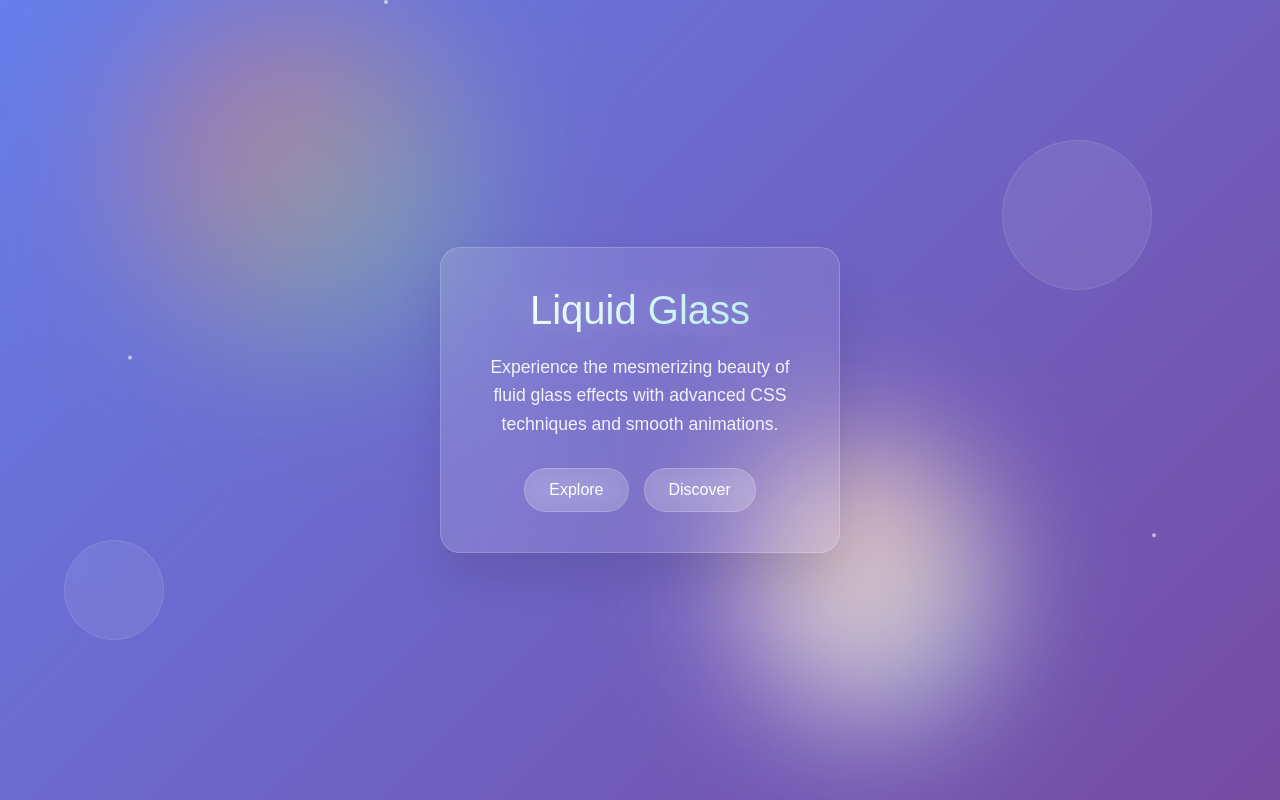
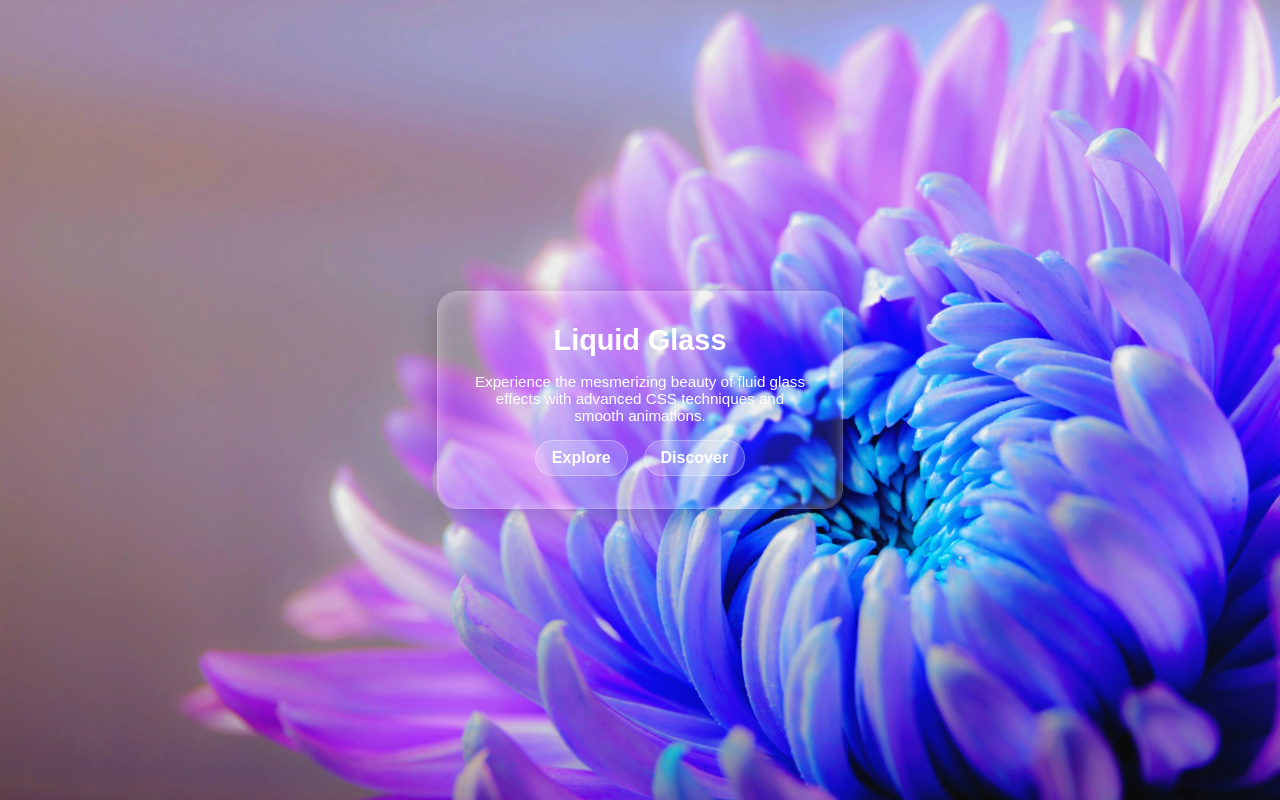
Before and after one commit to Rayiumir/liquid-glass, a plain HTML site: page index.html in a window 1280 px wide. Drawn offline with Linux system fonts and the light colour scheme.

Commit message:
Add img - Update to v2.0.0

```diff
--- a/index.html
+++ b/index.html
@@ -1,44 +1,40 @@
 <!DOCTYPE html>
 <html lang="en">
+
 <head>
-    <meta charset="UTF-8">
-    <meta name="viewport" content="width=device-width, initial-scale=1.0">
-    <title>Liquid Glass</title>
+    <meta charset="UTF-8" />
+    <meta name="viewport" content="width=device-width, initial-scale=1.0" />
+    <title>Liquid Glass Card</title>
     <link rel="stylesheet" href="style.css">
 </head>
+
 <body>
-    <!-- Animated background blobs -->
-    <div class="bg-blob blob1"></div>
-    <div class="bg-blob blob2"></div>
-    <div class="bg-blob blob3"></div>
 
-    <!-- Floating glass orbs -->
-    <div class="glass-orb orb1"></div>
-    <div class="glass-orb orb2"></div>
+    <svg xmlns="http://www.w3.org/2000/svg" width="0" height="0" style="position:absolute; overflow:hidden">
+        <defs>
+            <filter id="glass-distortion" x="0%" y="0%" width="100%" height="100%">
+                <feTurbulence type="fractalNoise" baseFrequency="0.008 0.008" numOctaves="2" seed="92" result="noise" />
+                <feGaussianBlur in="noise" stdDeviation="2" result="blurred" />
+                <feDisplacementMap in="SourceGraphic" in2="blurred" scale="77" xChannelSelector="R"
+                    yChannelSelector="G" />
+            </filter>
+        </defs>
+    </svg>
 
-    <!-- Floating particles -->
-    <div class="particle" style="left: 10%; animation-delay: 0s;"></div>
-    <div class="particle" style="left: 20%; animation-delay: -2s;"></div>
-    <div class="particle" style="left: 30%; animation-delay: -4s;"></div>
-    <div class="particle" style="left: 40%; animation-delay: -6s;"></div>
-    <div class="particle" style="left: 50%; animation-delay: -8s;"></div>
-    <div class="particle" style="left: 60%; animation-delay: -10s;"></div>
-    <div class="particle" style="left: 70%; animation-delay: -12s;"></div>
-    <div class="particle" style="left: 80%; animation-delay: -14s;"></div>
-    <div class="particle" style="left: 90%; animation-delay: -16s;"></div>
-
-    <!-- Main content -->
     <div class="container">
         <div class="glass-card">
-            <div class="glass-content">
-                <h1 class="glass-title">Liquid Glass</h1>
-                <p class="glass-subtitle">Experience the mesmerizing beauty of fluid glass effects with advanced CSS techniques and smooth animations.</p>
-                <div class="glass-buttons">
-                    <a href="#" class="glass-btn">Explore</a>
-                    <a href="#" class="glass-btn">Discover</a>
-                </div>
+            <h1 class="glass-title">Liquid Glass</h1>
+            <p class="glass-subtitle">
+                Experience the mesmerizing beauty of fluid glass effects with advanced CSS techniques and smooth
+                animations.
+            </p>
+            <div class="glass-buttons">
+                <a href="#" class="glass-btn">Explore</a>
+                <a href="#" class="glass-btn">Discover</a>
             </div>
         </div>
     </div>
+
 </body>
+
 </html>
--- a/style.css
+++ b/style.css
@@ -1,298 +1,98 @@
 /*
 * Name Theme: Liquid Glass
 * Author: Raymond Baghumian
-* Version: 1.0.0
- */
-* {
+* Version: 2.0.0
+*/
+
+body {
     margin: 0;
     padding: 0;
-    box-sizing: border-box;
+    height: 100vh;
+    font-family: sans-serif;
+    background: url(./img/chrysanthemum.jpg) center center;
+    background-size: 100%;
+    display: flex;
+    align-items: center;
+    justify-content: center;
 }
 
-body {
-    min-height: 100vh;
-    background: linear-gradient(135deg, #667eea 0%, #764ba2 100%);
+.container {
+    position: relative;
+    z-index: 1;
+}
+
+.glass-card {
+    position: relative;
+    width: 340px;
+    padding: 2rem;
+    border-radius: 20px;
+    isolation: isolate;
+    transition: all 0.3s cubic-bezier(0.4, 0, 0.2, 1);
+    box-shadow: 0px 6px 24px rgba(0, 0, 0, 0.2);
+    backdrop-filter: blur(1px);
+    -webkit-backdrop-filter: blur(1px);
+    border: 1px solid rgba(255, 255, 255, 0.3);
+    color: white;
+    text-align: center;
+    z-index: 0;
     overflow: hidden;
-    font-family: 'Arial', sans-serif;
+}
+
+.glass-card::before {
+    content: '';
+    position: absolute;
+    inset: 0;
+    z-index: 0;
+    border-radius: 20px;
+    box-shadow: inset 0 0 20px -5px rgba(255, 255, 255, 0.6);
+    background: rgba(255, 255, 255, 0.05);
+}
+
+.glass-card::after {
+    content: '';
+    position: absolute;
+    inset: 0;
+    z-index: -1;
+    border-radius: 28px;
+    backdrop-filter: blur(8px);
+    filter: url(#glass-distortion);
+    isolation: isolate;
+}
+
+.glass-title {
+    margin: 0;
+    font-size: 1.8rem;
+    z-index: 2;
     position: relative;
 }
 
-/* Animated background blobs */
-.bg-blob {
-    position: absolute;
-    border-radius: 50%;
-    filter: blur(70px);
-    animation: float 20s infinite ease-in-out;
-    opacity: 0.7;
+.glass-subtitle {
+    font-size: 0.95rem;
+    margin: 1rem 0;
+    z-index: 2;
+    position: relative;
 }
 
-.blob1 {
-    width: 300px;
-    height: 300px;
-    background: linear-gradient(45deg, #ff6b6b, #4ecdc4);
-    top: 10%;
-    left: 10%;
-    animation-delay: 0s;
-}
-
-.blob2 {
-    width: 250px;
-    height: 250px;
-    background: linear-gradient(45deg, #a8edea, #fed6e3);
-    top: 60%;
-    right: 20%;
-    animation-delay: -7s;
-}
-
-.blob3 {
-    width: 200px;
-    height: 200px;
-    background: linear-gradient(45deg, #ffecd2, #fcb69f);
-    bottom: 20%;
-    left: 60%;
-    animation-delay: -14s;
-}
-
-@keyframes float {
-
-    0%,
-    100% {
-        transform: translate(0, 0) rotate(0deg) scale(1);
-    }
-
-    25% {
-        transform: translate(30px, -50px) rotate(90deg) scale(1.1);
-    }
-
-    50% {
-        transform: translate(-20px, 20px) rotate(180deg) scale(0.9);
-    }
-
-    75% {
-        transform: translate(-50px, -30px) rotate(270deg) scale(1.05);
-    }
-}
-
-/* Main container */
-.container {
+.glass-buttons {
     display: flex;
     justify-content: center;
-    align-items: center;
-    min-height: 100vh;
-    padding: 20px;
+    gap: 1rem;
+    z-index: 2;
     position: relative;
-    z-index: 10;
-}
-
-/* Glass card */
-.glass-card {
-    background: rgba(255, 255, 255, 0.1);
-    backdrop-filter: blur(20px);
-    -webkit-backdrop-filter: blur(20px);
-    border-radius: 20px;
-    border: 1px solid rgba(255, 255, 255, 0.2);
-    padding: 40px;
-    width: 400px;
-    box-shadow: 0 25px 45px rgba(0, 0, 0, 0.1);
-    position: relative;
-    overflow: hidden;
-    transition: all 0.3s ease;
-}
-
-.glass-card:hover {
-    transform: translateY(-10px) scale(1.02);
-    box-shadow: 0 35px 60px rgba(0, 0, 0, 0.15);
-    border-color: rgba(255, 255, 255, 0.3);
-}
-
-/* Liquid effect overlay */
-.glass-card::before {
-    content: '';
-    position: absolute;
-    top: -50%;
-    left: -50%;
-    width: 200%;
-    height: 200%;
-    background: linear-gradient(45deg,
-            rgba(255, 255, 255, 0.1) 0%,
-            transparent 25%,
-            transparent 50%,
-            rgba(255, 255, 255, 0.05) 75%,
-            transparent 100%);
-    animation: liquid-flow 8s linear infinite;
-    border-radius: 20px;
-}
-
-@keyframes liquid-flow {
-    0% {
-        transform: rotate(0deg);
-    }
-
-    100% {
-        transform: rotate(360deg);
-    }
-}
-
-/* Content styling */
-.glass-content {
-    position: relative;
-    z-index: 2;
-    text-align: center;
-    color: white;
-}
-
-.glass-title {
-    font-size: 2.5rem;
-    font-weight: 300;
-    margin-bottom: 20px;
-    background: linear-gradient(135deg, #ffffff, #a8edea);
-    -webkit-background-clip: text;
-    -webkit-text-fill-color: transparent;
-    background-clip: text;
-    text-shadow: 0 0 30px rgba(255, 255, 255, 0.3);
-}
-
-.glass-subtitle {
-    font-size: 1.1rem;
-    opacity: 0.9;
-    margin-bottom: 30px;
-    line-height: 1.6;
-}
-
-/* Interactive buttons */
-.glass-buttons {
-    display: flex;
-    gap: 15px;
-    justify-content: center;
 }
 
 .glass-btn {
-    padding: 12px 24px;
+    padding: 0.5rem 1rem;
+    border-radius: 9999px;
     background: rgba(255, 255, 255, 0.15);
-    border: 1px solid rgba(255, 255, 255, 0.2);
-    border-radius: 50px;
+    border: 1px solid rgba(255, 255, 255, 0.3);
     color: white;
     text-decoration: none;
-    font-weight: 500;
-    transition: all 0.3s ease;
-    backdrop-filter: blur(10px);
-    position: relative;
-    overflow: hidden;
-}
-
-.glass-btn::before {
-    content: '';
-    position: absolute;
-    top: 0;
-    left: -100%;
-    width: 100%;
-    height: 100%;
-    background: linear-gradient(90deg, transparent, rgba(255, 255, 255, 0.2), transparent);
-    transition: left 0.5s;
-}
-
-.glass-btn:hover::before {
-    left: 100%;
+    font-weight: bold;
+    backdrop-filter: blur(3px);
+    transition: background 0.3s ease;
 }
 
 .glass-btn:hover {
-    background: rgba(255, 255, 255, 0.25);
-    border-color: rgba(255, 255, 255, 0.4);
-    transform: translateY(-2px);
-    box-shadow: 0 10px 25px rgba(0, 0, 0, 0.1);
+    background: rgba(255, 255, 255, 0.3);
 }
-
-/* Floating particles */
-.particle {
-    position: absolute;
-    width: 4px;
-    height: 4px;
-    background: rgba(255, 255, 255, 0.6);
-    border-radius: 50%;
-    animation: particle-float 15s infinite linear;
-}
-
-.particle:nth-child(odd) {
-    animation-delay: -5s;
-    animation-duration: 12s;
-}
-
-.particle:nth-child(even) {
-    animation-delay: -10s;
-    animation-duration: 18s;
-}
-
-@keyframes particle-float {
-    0% {
-        transform: translateY(100vh) rotate(0deg);
-        opacity: 0;
-    }
-
-    10% {
-        opacity: 1;
-    }
-
-    90% {
-        opacity: 1;
-    }
-
-    100% {
-        transform: translateY(-100vh) rotate(360deg);
-        opacity: 0;
-    }
-}
-
-/* Responsive design */
-@media (max-width: 480px) {
-    .glass-card {
-        width: 90%;
-        padding: 30px 20px;
-    }
-
-    .glass-title {
-        font-size: 2rem;
-    }
-
-    .glass-buttons {
-        flex-direction: column;
-        align-items: center;
-    }
-}
-
-/* Additional glass elements */
-.glass-orb {
-    position: absolute;
-    width: 150px;
-    height: 150px;
-    background: rgba(255, 255, 255, 0.08);
-    border-radius: 50%;
-    backdrop-filter: blur(15px);
-    border: 1px solid rgba(255, 255, 255, 0.1);
-    animation: orb-float 10s ease-in-out infinite;
-}
-
-.orb1 {
-    top: 20%;
-    right: 10%;
-    animation-delay: 0s;
-}
-
-.orb2 {
-    bottom: 20%;
-    left: 5%;
-    animation-delay: -5s;
-    width: 100px;
-    height: 100px;
-}
-
-@keyframes orb-float {
-
-    0%,
-    100% {
-        transform: translateY(0px);
-    }
-
-    50% {
-        transform: translateY(-20px);
-    }
-}
```
Also changed, not shown: img/chrysanthemum.jpg (added), 1 other file.
